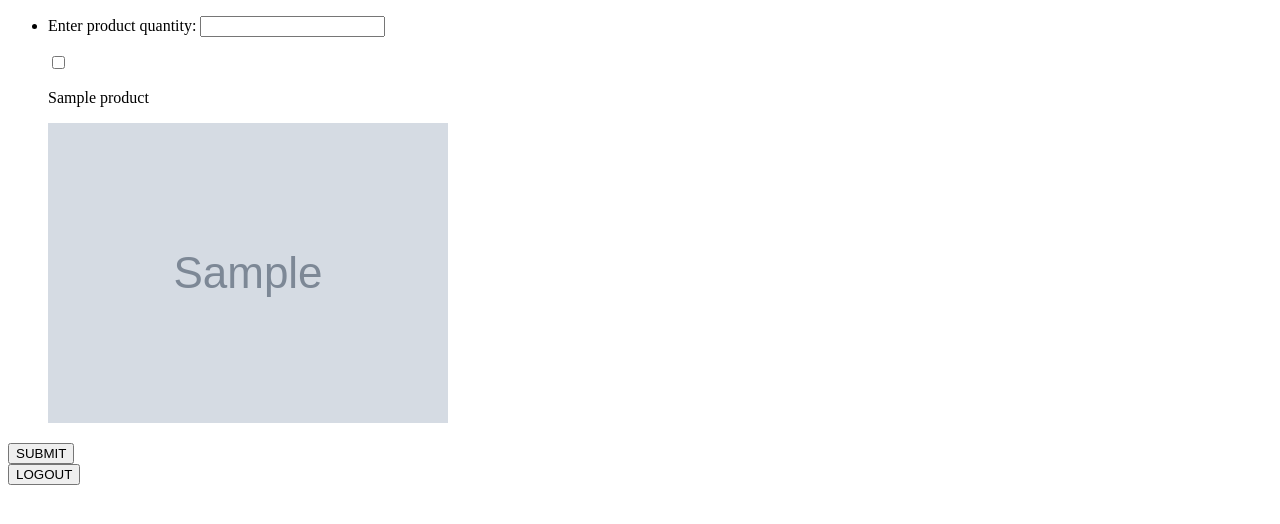
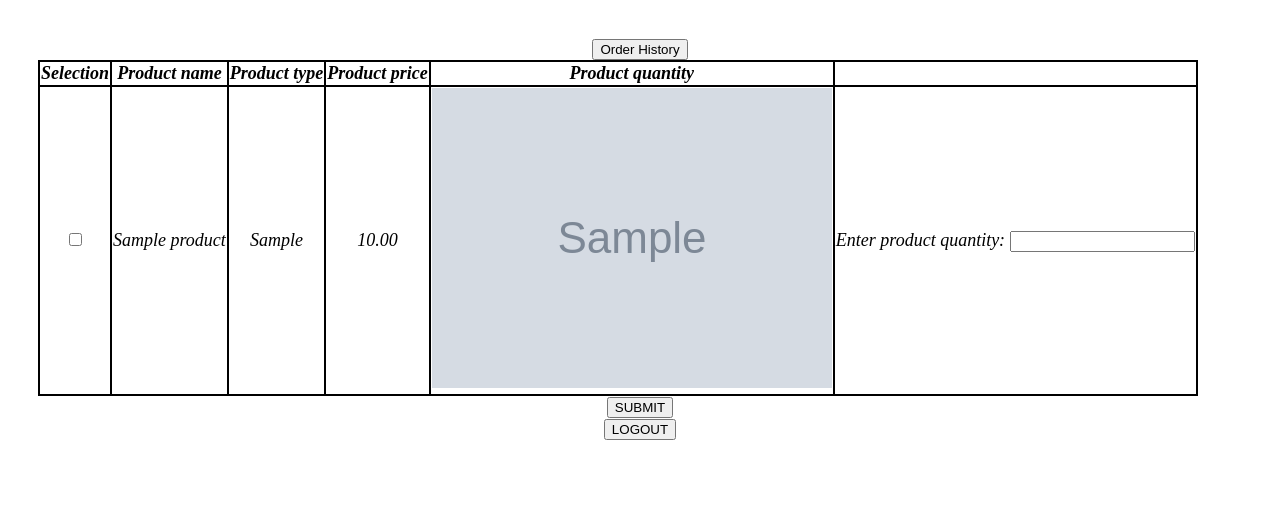
Before and after one commit to avneeshlingwal9/ecom, a Django app: page /orders/ in a window 1280 px wide. Shown: the top 524 px of the page. Run offline with Django 5.2, Linux system fonts and the light colour scheme; a user stored in the database is signed in; tables that the repository leaves empty hold one stand-in row (values such as "Sample post"); grey boxes marked "Sample" are stand-in pictures; parts of the project's set-up code (start-up, migrations or seed data) failed here and were passed over.

Commit message:
Styled order history page

```diff
--- a/login/templates/login/order.html
+++ b/login/templates/login/order.html
@@ -1,4 +1,4 @@
-{% extends "base.html" %}
+{% extends 'base.html' %}
 
 {% block title %}
 Order Page
@@ -12,26 +12,41 @@ Order Page
     {% endfor %}
 </ul>
 {% endif %}
+<header>
+    <form action={% url "login:ordersHistory" %} method = "post">
+        {% csrf_token %}
+        <button type="submit">Order History</button>
+    </form>
+</header>
 <form action="{% url 'login:orders' %}" method = "post" >
-    <ul>
+    <table>
+        <tr>
+            <th> Selection</th>
+            <th> Product name</th>
+            <th> Product type</th>
+            <th> Product price</th>
+            <th> Product quantity</th>
+        </tr>
+
         {% csrf_token %}
         {% for product in products  %}
+        <tr>
+        <td>
+            <input type="checkbox" name="chk[]" value = "{{product.product_id}}">
+        </td>
+        <td>{{product}} </td>
 
-        <li>
+            <td> {{product.product_type}}</td>
+            <td> {{product.price}}</td>
+            <td><img src="{{product.image.url}}" alt=""></td>
 
-            <label >
-
-                <p> Enter product quantity:
-                    <input type="number" name="{{product.product_id}}" >
-                </p>
-                <input type="checkbox" name="chk[]" value = "{{product.product_id}}">
-            <p>{{product}}</p>
-            <p><img src="{{product.image.url}}" alt=""></p>
-            </label>
-        </li>
+            <td>Enter product quantity:
+            <input type="number" name="{{product.product_id}}" ></td>
+        </tr>
 
         {% endfor %}
-    </ul>
+        </table>
+
 
     <button type="submit">SUBMIT</button>
 
--- a/login/urls.py
+++ b/login/urls.py
@@ -12,5 +12,5 @@ urlpatterns = [
     path('orders/', views.orders_page, name = 'orders'),
     path('product/', views.product_insertion, name= 'product'),
     path('logOut/' ,LogoutView.as_view(next_page='login:loginPage'), name= 'logOut' ),
-    path('ordersProcess', views.order_process, name='ordersProcess'),
+    path('ordershistory/', views.order_history, name='ordersHistory'),
 ]
--- a/login/views.py
+++ b/login/views.py
@@ -68,18 +68,11 @@ def orders_page(request):
                 order_id= order,
                 quantity= quantity
             )
-
-
         order.totalPrice = totalPrice
         order.save()
         userOrders = models.OrdersUsers.objects.create(order_id= order , username= request.user)
-
         messages.success(request, "Order placed successfully")
         return redirect('login:orders')
-
-
-
-
     products = models.Product.objects.all()
     context = {'products':products }
 
@@ -96,8 +89,16 @@ def product_insertion(request):
 
     return render(request, 'login/products.html' , {'form' : product})
 @login_required(login_url='login:loginPage')
-def order_process(request):
-    return redirect('login:ordersProcess')
+def order_history(request):
+    product_type = models.Product.objects.values_list('product_type',flat=True).distinct()
+    order = models.OrdersUsers.objects.filter(username= request.user)
+    orders_list = order.values_list('order_id',flat=True)
+    products_list = models.Product.objects.filter(productorders__order_id__in = orders_list)
+    order_quantity = models.Order.objects.filter(order_id__in = orders_list)
+    context = {'product_type' : product_type , 'products_list': products_list ,  'order_quantity': order_quantity}
+
+    return render(request, 'login/order_history.html', context)
+
 
 
 """   for  product_id in check:
--- a/static/css/style.css
+++ b/static/css/style.css
@@ -0,0 +1,13 @@
+body {
+    font-style: italic;
+    font-size: large;
+    padding: 30px;
+    text-align: center;
+}
+
+table,
+th,
+td {
+    border: 2px solid black;
+    border-collapse: collapse;
+}
--- a/template/base.html
+++ b/templates/base.html
@@ -1,6 +1,8 @@
+
 <!DOCTYPE html>
+{% load static %}
 <html lang="en">
-{% load static %}
+
 
 <head>
     <meta charset="UTF-8">
```
Also changed, not shown: ecomm/settings.py (+4 -3 lines), login/templates/login/order_history.html (added, +44 -0 lines), login/templates/login/user_profilepage.html (deleted, +0 -7 lines).
